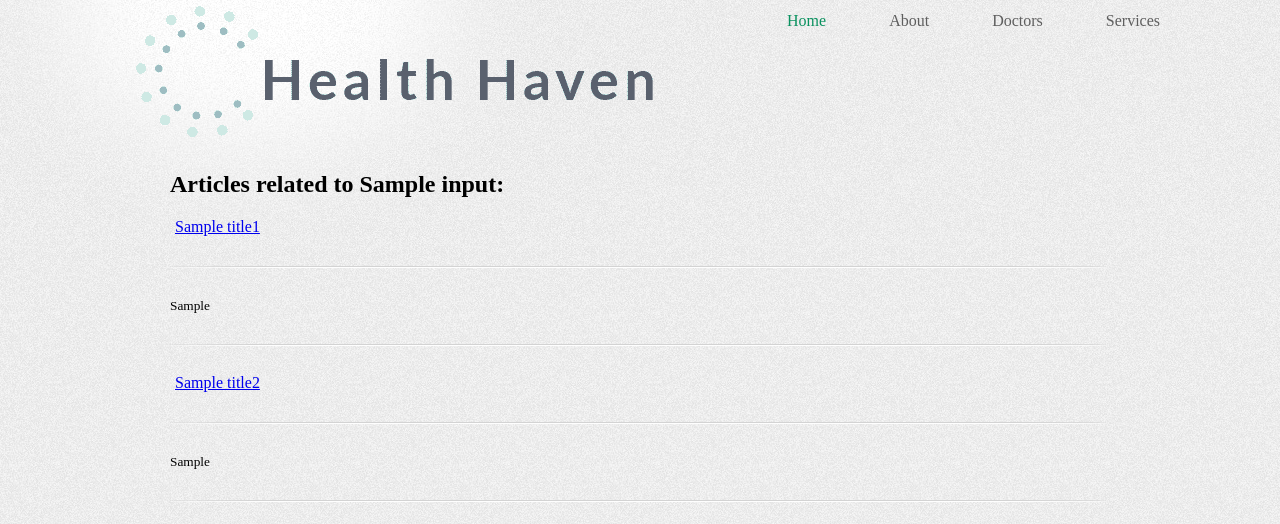
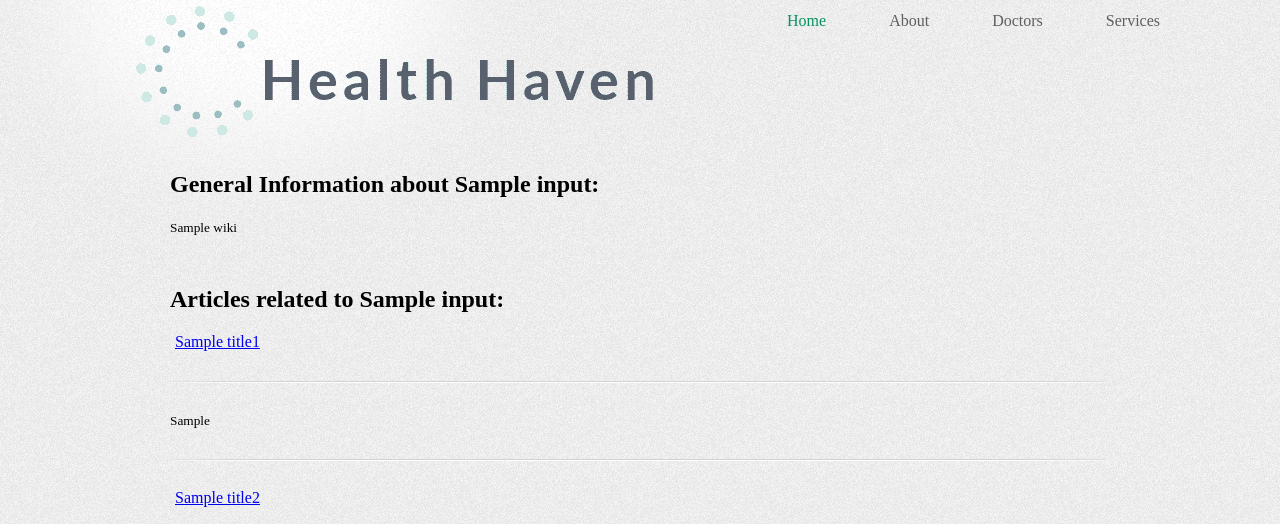
Before and after one commit to dharper998/HackBU-2019, a Flask app: template templates/search.html in a window 1280 px wide. Shown: the part 37-561 px from the top of the page. Run offline with Flask 2, Linux system fonts and the light colour scheme; the template is opened without the code that fills it: most values are stand-ins (such as "Sample title", 1, 10 or a date in 2020).

Commit message:
Added webscraping for topics

```diff
--- a/templates/search.html
+++ b/templates/search.html
@@ -21,6 +21,10 @@
 				</ul>
 			</div>
 			<div class="body">
+				<h2><b>General Information about {{ input }}:</b></h2>
+				<ul id=wiki>
+					<li><small>{{ wiki }}</small></li>
+				</ul>
 				<h2><b>Articles related to {{ input }}:</b></h2>
 				<ul id="articles">
 					<li><a href="#">{{ title1 }}</a></li>
```
